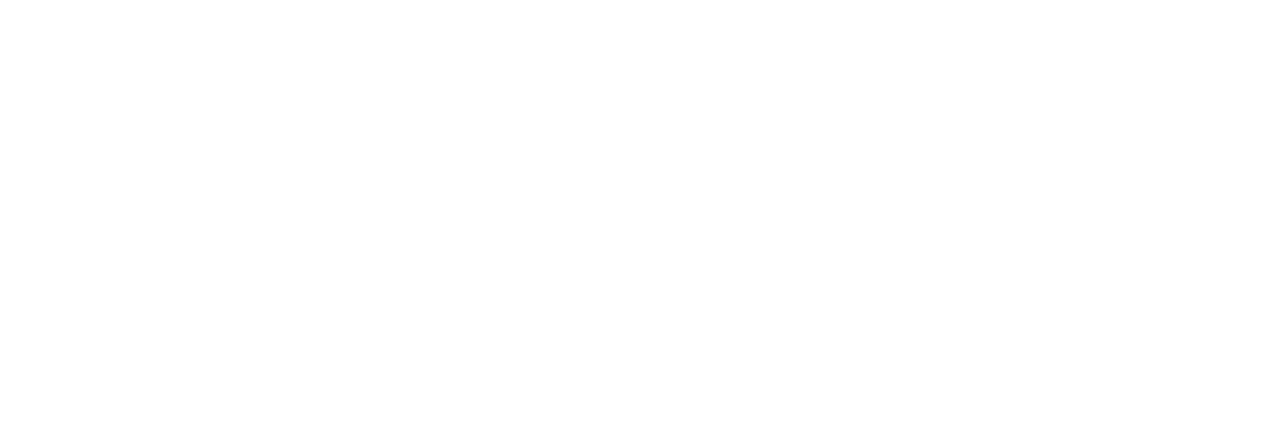
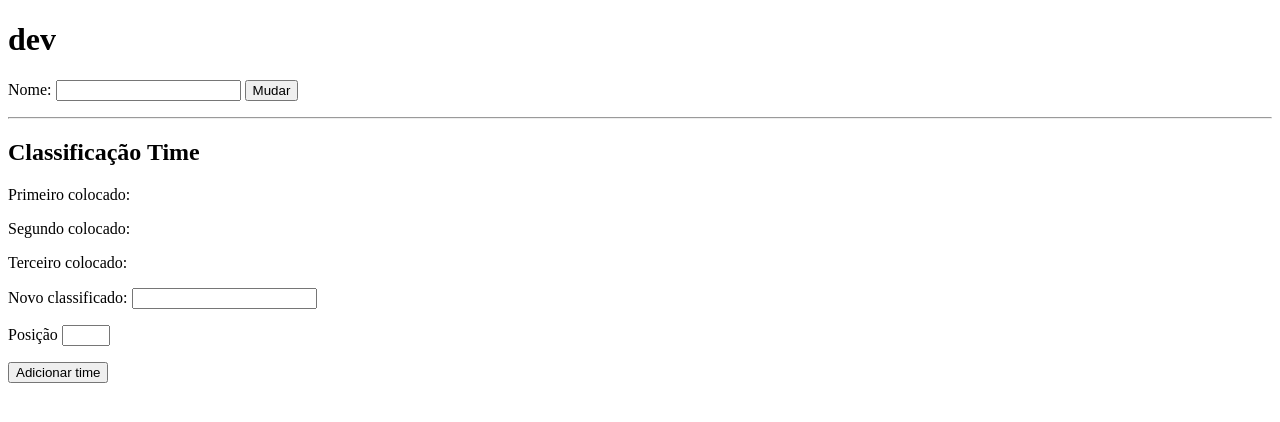
Before and after one commit to liritty/AulaDom, a plain HTML site: page index.html in a window 1280 px wide. Drawn offline with Linux system fonts and the light colour scheme; files that its build step writes are made by us from their sources.

Commit message:
feat: DOM - metodos mudar e inserir

```diff
--- a/index.html
+++ b/index.html
@@ -1,16 +1,56 @@
 <!DOCTYPE html>
 <html lang="pt-br">
+
 <head>
     <meta charset="UTF-8">
     <meta name="viewport" content="width=device-width, initial-scale=1.0">
+    <!-- CSS EXTERNO -->
+    <link rel="stylesheet" href="src/css/estilo.css">
+    <title>Aula Dom</title>
+</head>
 
-    <link rel="stylesheet" href="estilo.css">
-    <title>AulaDom</title>
-
-</head>
 <body>
 
+    <header>
+        <!-- id para o javascript e class para o css / casos complexos -->
+        <h1 id="titulo">Título</h1>
+    </header>
 
-    <script src="./src/js/script.js"> </script>
+    <main>
+        <section>
+            <p>
+                <!-- label (rótulo) / for (nome do rótulo) -->
+                <label for="nome">Nome:</label>
+                <input type="text" id="nome" name="nome">
+                <!-- JavaScript -> onclick (evento) / método mudar() -->
+                <button type="submit" onclick="mudar()">Mudar</button>
+            </p>
+        </section>
+
+        <hr>
+
+        <section>
+            <h2>Classificação Time</h2>
+            <p>Primeiro colocado: <span class="time"></span></p>
+            <p>Segundo colocado: <span class="time"></span></p>
+            <p>Terceiro colocado: <span class="time"></span></p>
+
+            <p>
+                <label for="novo">Novo classificado:</label>
+                <input type="text" name="novo" id="novo"/>
+            </p>
+
+            <p>
+                <label for="posicao">Posição</label>
+                <input type="number" min="1" max="3" id="posicao" name="posicao"/>
+            </p>
+
+            <button type="submit" onclick="inserir()"> Adicionar time</button>
+        </section>
+    </main>
+
+    <!-- JS EXTERNO -->
+    <script src="./src/js/script.js"></script>
 </body>
+
 </html>
--- a/src/js/script.js
+++ b/src/js/script.js
@@ -0,0 +1,44 @@
+// arrow function
+
+const multiplicarValor=(num1,num2)=>{
+    return num1 + num2;
+}
+
+console.log(multiplicarValor(3,5))
+
+// arrays (listas)
+
+let herois =["arqueiro", "thor", "viuva"];
+console.log(herois[4])
+
+
+// push metodo de adicionar o item no final
+herois.push("capitão")
+
+console.log(herois)
+
+// pop remove o ultimo item adicionado
+herois.pop("capitão")
+console.log(herois)
+
+// dom - document object model
+
+document.getElementById("titulo").innerText="dev";
+
+// função mudar
+
+function mudar(){
+    let novo = document.getElementById("nome");
+    let titulo = document.getElementById("titulo");
+    titulo.innerHTML = novo.value;
+}
+
+function inserir(){
+    let numero = document.getElementById("posicao").value -1;
+    // coloca -1 pq o programa comeca a contar do 0, entao ai ele volta um
+    let novoTime = document.getElementById("novo").value;
+
+    // o get by class name puxa pela classe
+    document.getElementsByClassName("time")[numero].innerHTML = novoTime;
+
+}
```
